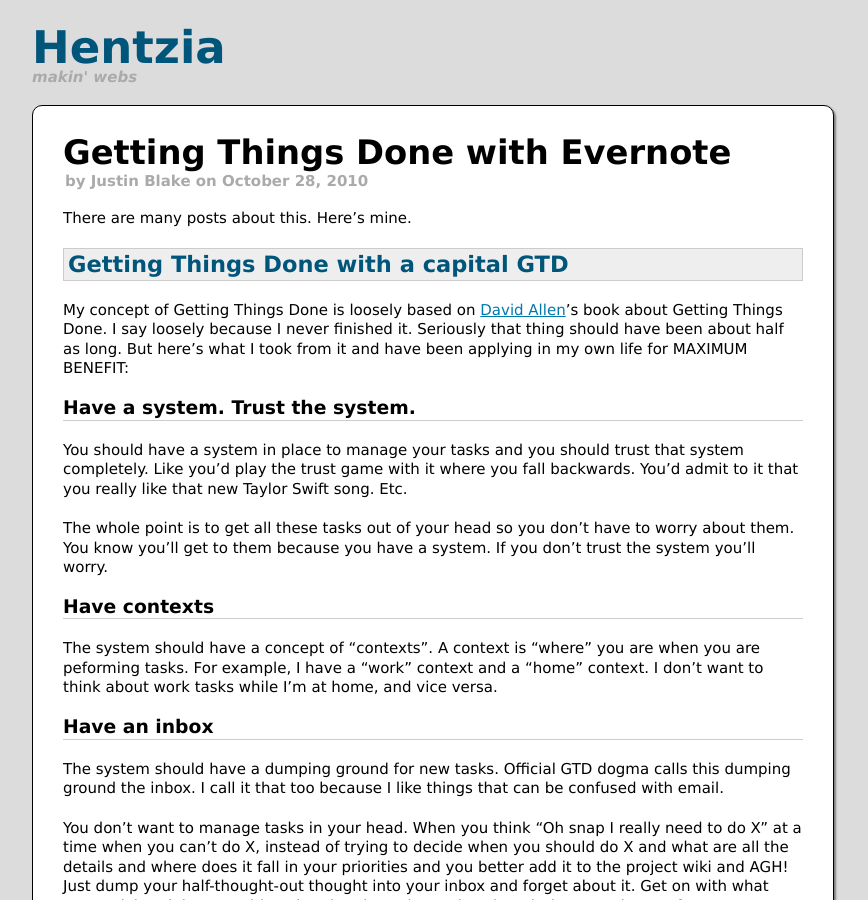
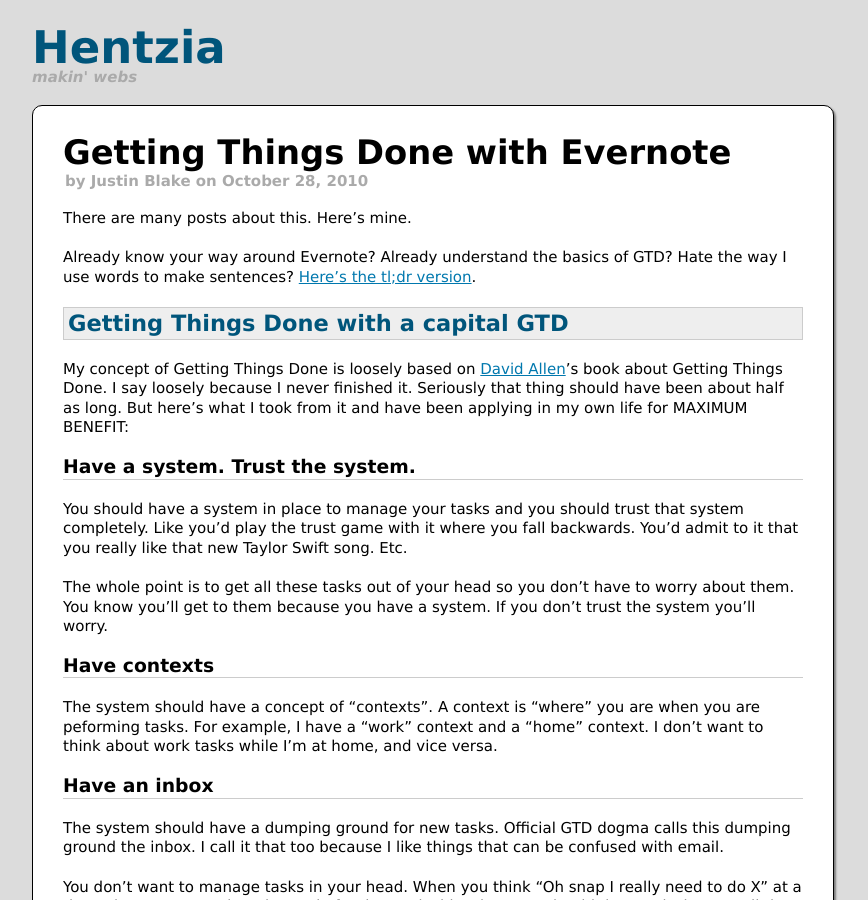
Before and after one commit to blaix/blaix.github.com, a Jekyll site: the page built from _posts/2010-10-28-gtd-with-evernote.markdown, in a window 1280 px wide and 900 px high. Shown: the whole window, without its empty margins (18-886 px from the left). Built offline with Jekyll 4.4.1, drawn with Linux system fonts in a browser that asks for light colours; some web fonts are replaced.

Commit message:
Add a tl;dr version to GTD post.

```diff
--- a/_posts/2010-10-28-gtd-with-evernote.markdown
+++ b/_posts/2010-10-28-gtd-with-evernote.markdown
@@ -4,6 +4,10 @@
 ---
 
 There are many posts about this. Here's mine.
+
+Already know your way around Evernote? Already understand the basics of GTD?
+Hate the way I use words to make sentences?
+<a href="/blog/gtd-with-evernote-tldr.html">Here's the tl;dr version</a>.
 
 ## Getting Things Done with a capital GTD
 
```
Also changed, not shown: blog/gtd-with-evernote-tldr.markdown (added, +11 -0 lines).
